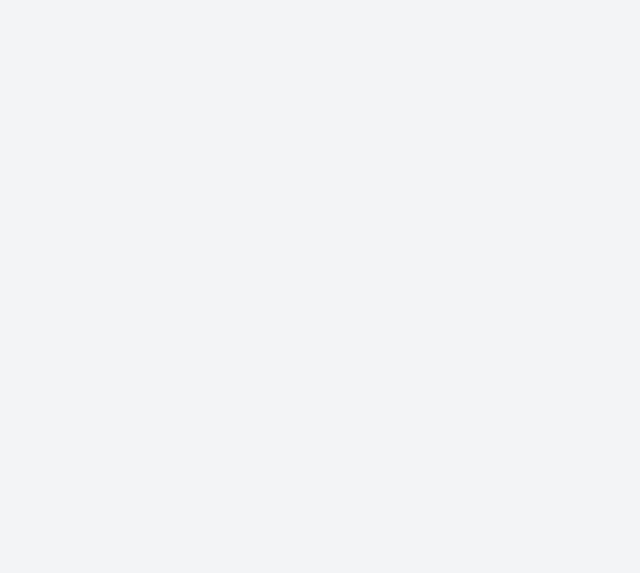
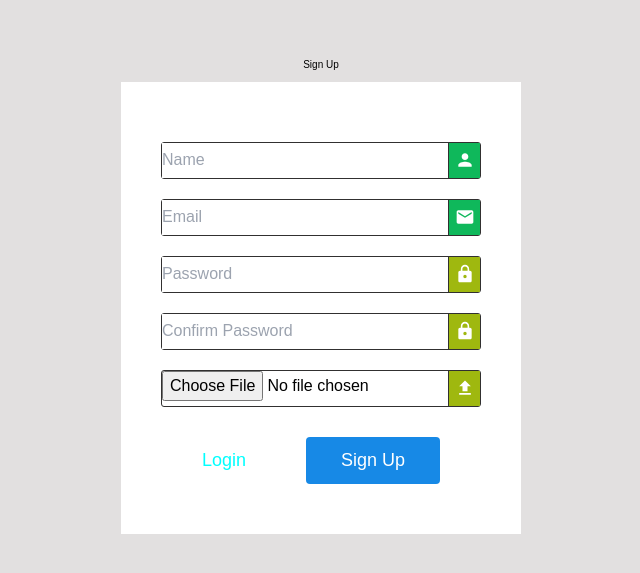
Before and after one commit to Sagni-prog/News-website, a React (Create React App) app: page /admin/register in a window 1280 px wide. Before the commit this address had no page. Shown: the part 105-678 px from the top of the page, without its empty margins (319-959 px from the left). Built offline with nearby package versions, Linux system fonts and the light colour scheme.

Commit message:
advamcrc

```diff
--- a/src/App.js
+++ b/src/App.js
@@ -12,6 +12,7 @@ import NavContext from './contexts/NavContext';
 import Menu from './components/menu/Menu';
 import Dashboard from './components/Dashboard/Dashboard';
 import { Login } from './components/login/Login';
+import { Register } from './components/register/Register';
 
 
 function App() {
@@ -38,6 +39,9 @@ function App() {
          <Routes>
               <Route element = {<Login />} path = 'admin/login' />
          </Routes>
+         <Routes>
+              <Route element = {<Register />} path = 'admin/register' />
+         </Routes>
       </BrowserRouter>
           </NavContext.Provider>
     </div>
--- a/src/components/register/Register.js
+++ b/src/components/register/Register.js
@@ -4,7 +4,6 @@ import {MdLock} from 'react-icons/md';
 import {MdPerson} from 'react-icons/md';
 import {MdFileUpload} from 'react-icons/md';
 import { Link } from 'react-router-dom';
-import './register.css';
 import http from '../../Url';
 
 export const Register = () => {
@@ -37,7 +36,7 @@ export const Register = () => {
     }
 
      async function sendData(formData){
-        const res = await http.post("/user/register",formData);
+        const res = await http.post("/admin/register",formData);
         localStorage.setItem('token',JSON.stringify(res.data.token));
         localStorage.setItem('user',JSON.stringify(res.data.user));
 
```
